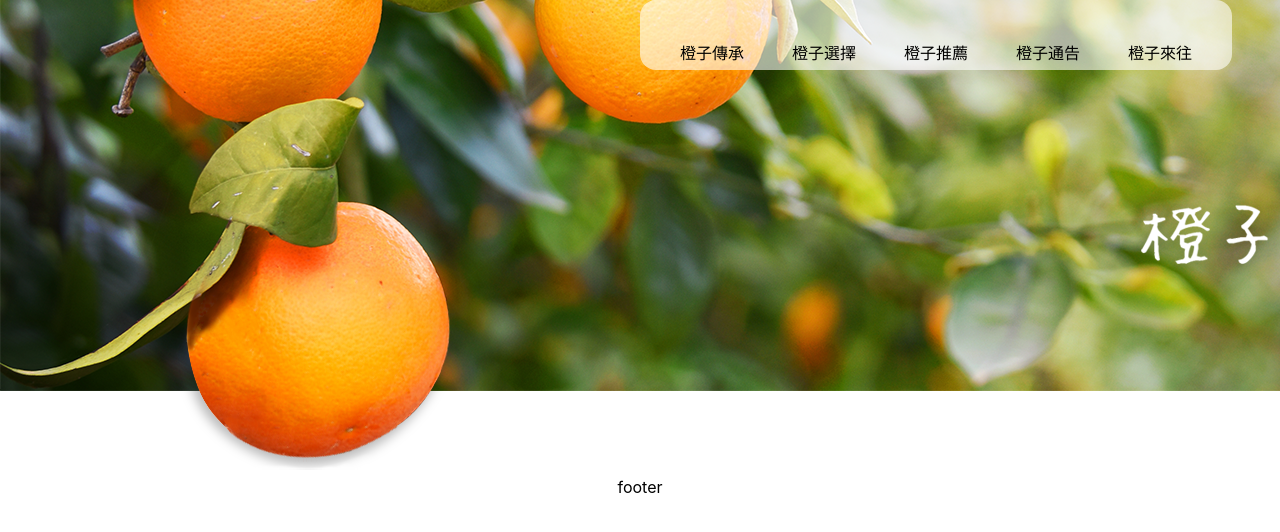
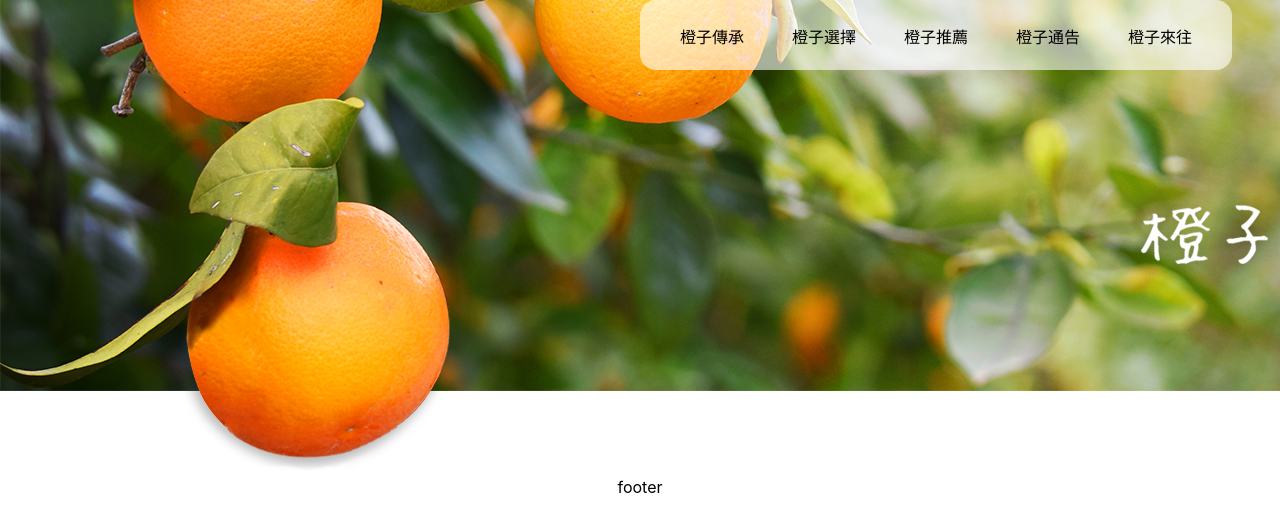
Before and after one commit to krok1029/orange, a React (Create React App) app: page / in a window 1280 px wide. Shown: the top 532 px of the page. Built offline with nearby package versions, Linux system fonts and the light colour scheme.

Commit message:
navbar menu done

```diff
--- a/src/styles/navbar.scss
+++ b/src/styles/navbar.scss
@@ -7,6 +7,8 @@
   height: 4.375rem;
 
   ul {
+    margin: 0;
+    height: 4.375rem;
     display: flex;
     padding: 0;
     li {
```
